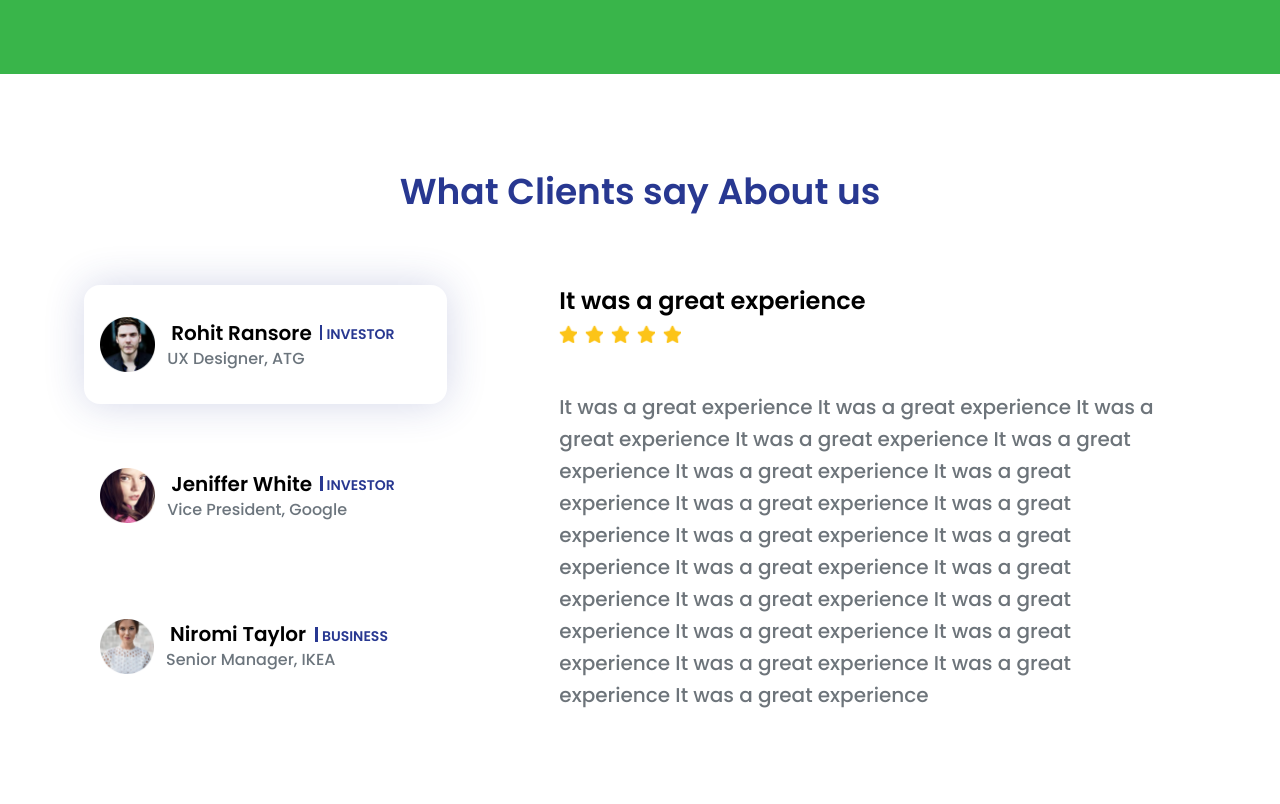
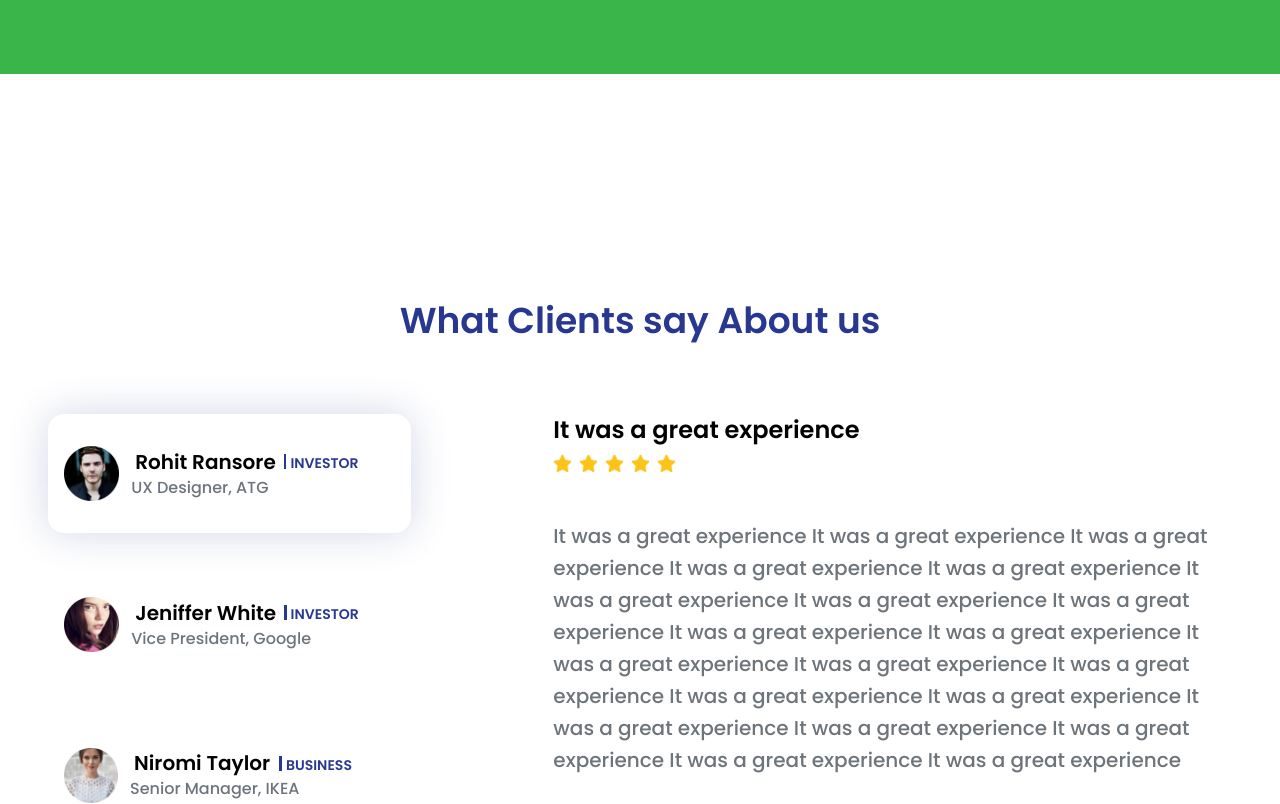
Before and after one commit to dheerajhemachandran/venturebuddy-google-auth, a React (Create React App) app: page / in a window 1280 px wide. Shown: the part 3761-4565 px from the top of the page. Built offline with nearby package versions, Linux system fonts and the light colour scheme.

Commit message:
testimonial section spacing solved

```diff
--- a/src/components/Testimonial/Testimonial.js
+++ b/src/components/Testimonial/Testimonial.js
@@ -7,7 +7,7 @@ import styles from "./Testimonial.module.css";
 
 const Testimonial = () => {
   return (
-    <div className="container-fluid p-5" id="testimonial">
+    <div className="container-fluid" id="testimonial">
       <h1 className="text-blue text-center" id={styles.sectionHeader}>
         What Clients say About us
       </h1>
--- a/src/components/Testimonial/Testimonial.module.css
+++ b/src/components/Testimonial/Testimonial.module.css
@@ -17,6 +17,7 @@
 #sectionHeader {
     font-size: 36px;
     font-weight: 600;
+    padding-top: 177px;
 }
 
 .comment {
```
